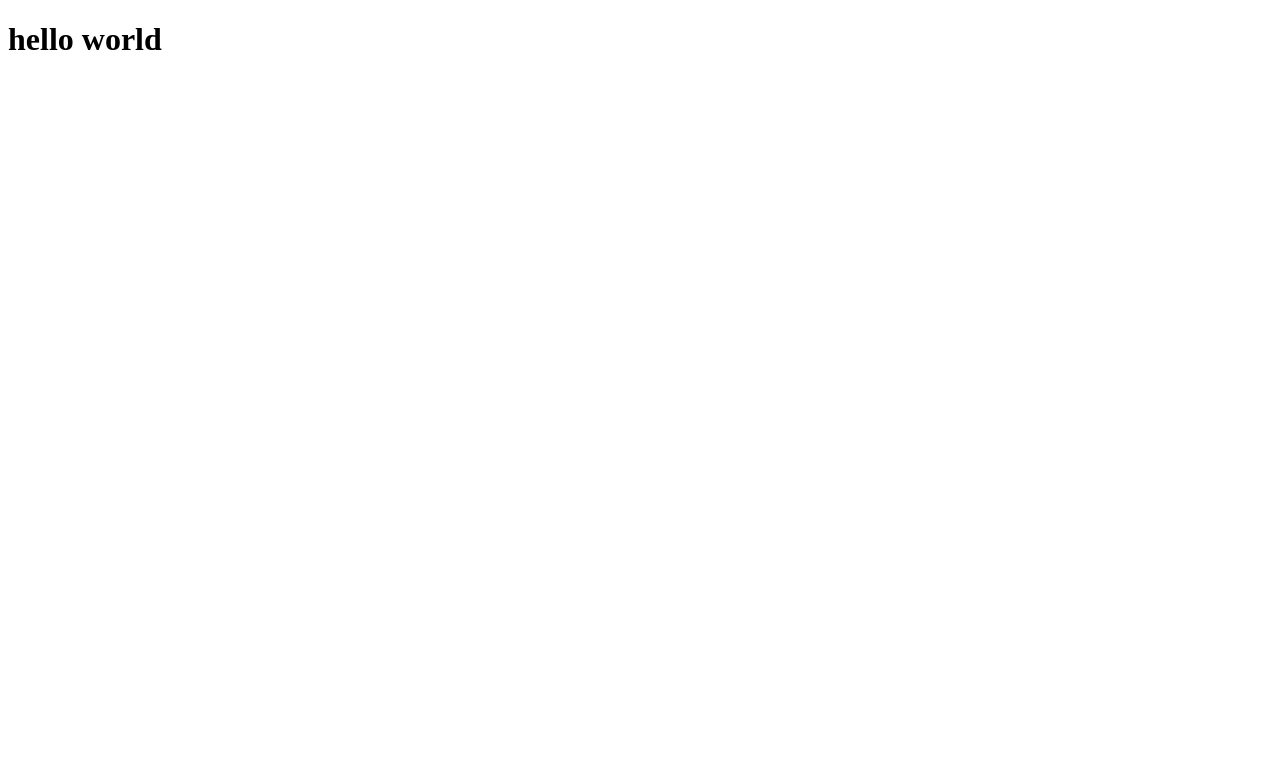
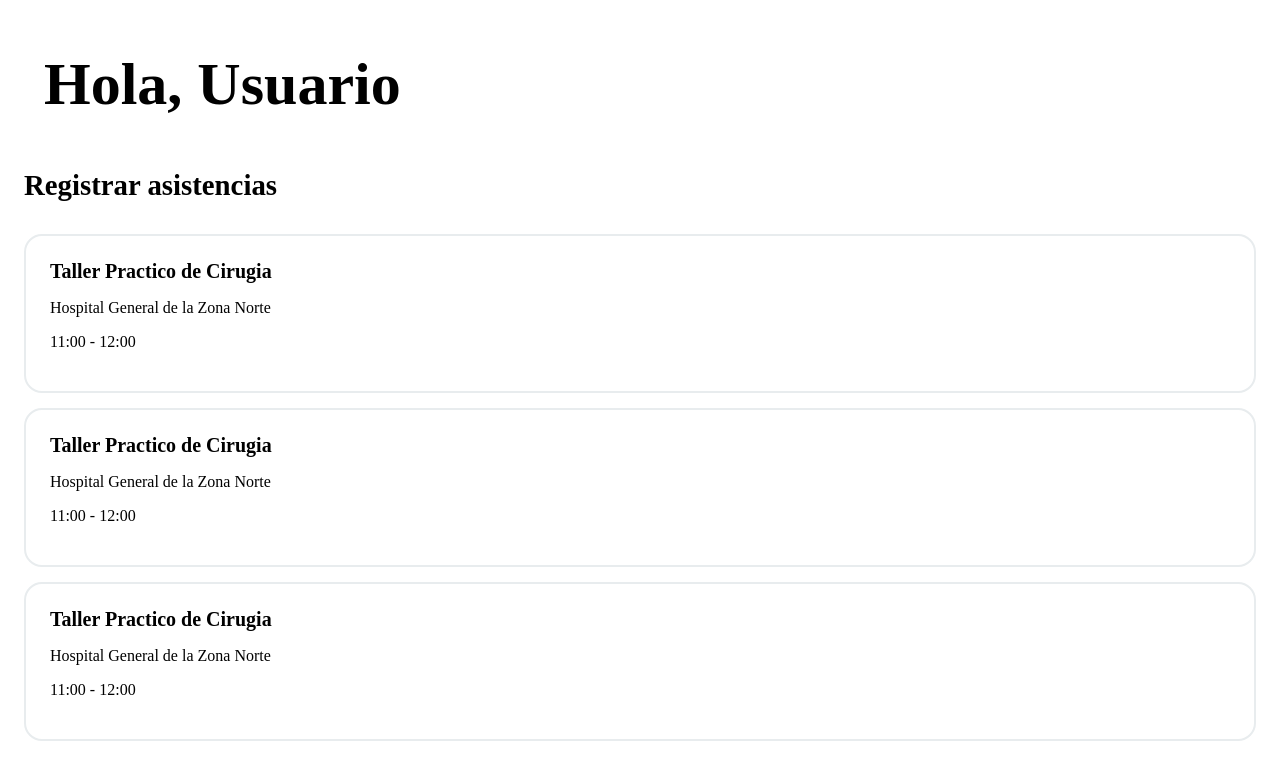
Before and after one commit to acalzadaa/movil, a SvelteKit app: page / in a window 1280 px wide. Shown: the top 780 px of the page. Built offline with nearby package versions, Linux system fonts and the light colour scheme.

Commit message:
se agrega pantalla base

```diff
--- a/src/routes/+layout.svelte
+++ b/src/routes/+layout.svelte
@@ -1,9 +1,9 @@
 <script lang="ts">
 	import favicon from '$lib/assets/favicon.svg';
 
-	export const prerender = true; // Prerender all pages
-	export const ssr = false; // Disable SSR
-	export const csr = true; // Enable client-side rendering
+	export const prerender = true;
+	export const ssr = false;
+	export const csr = true;
 
 	let { children } = $props();
 </script>
--- a/src/routes/+page.svelte
+++ b/src/routes/+page.svelte
@@ -1 +1,83 @@
-<h1>hello world</h1>
+<script>
+</script>
+
+<svelte:head>
+	<title>Registro de asistencias</title>
+	<meta name="Registro de asistencias" content="herramientas de apoyo para el estudiante" />
+</svelte:head>
+
+<section class="container">
+	<div class="header">
+		<h1>Hola, Usuario</h1>
+	</div>
+	<div class="title">
+		<h2>Registrar asistencias</h2>
+	</div>
+	<div class="container-asistencias">
+		<div class="asistencia-card">
+			<strong class="class-name">Taller Practico de Cirugia</strong>
+			<div class="class-details">
+				<p class="class-location">Hospital General de la Zona Norte</p>
+				<p class="class-time">11:00 - 12:00</p>
+			</div>
+		</div>
+		<div class="asistencia-card">
+			<strong class="class-name">Taller Practico de Cirugia</strong>
+			<div class="class-details">
+				<p class="class-location">Hospital General de la Zona Norte</p>
+				<p class="class-time">11:00 - 12:00</p>
+			</div>
+		</div>
+		<div class="asistencia-card">
+			<strong class="class-name">Taller Practico de Cirugia</strong>
+			<div class="class-details">
+				<p class="class-location">Hospital General de la Zona Norte</p>
+				<p class="class-time">11:00 - 12:00</p>
+			</div>
+		</div>
+	</div>
+</section>
+
+<style>
+	.container {
+		margin-left: 16px;
+		margin-right: 16px;
+	}
+
+	.header {
+		margin-left: 20px;
+		font-size: 2.5em;
+		font-weight: 700;
+		margin-bottom: 48px;
+	}
+
+	.title {
+		font-size: 1.2em;
+		font-weight: 600;
+		margin-bottom: 32px;
+	}
+
+	.asistencia-card {
+		border: 2px solid hsl(200 15% 92%);
+		border-radius: 18px;
+		padding: 24px;
+		margin-bottom: 15px;
+	}
+
+	.class-name {
+		font-size: 1.25em;
+		font-weight: 600;
+	}
+
+	.class-details {
+		font-size: 1em;
+	}
+
+	.class-location {
+		font-size: 1em;
+	}
+
+	.class-time {
+		font-size: 1em;
+	}
+</style>
```
Also changed, not shown: 2 other files (tests, documents, lock files or other folders).
